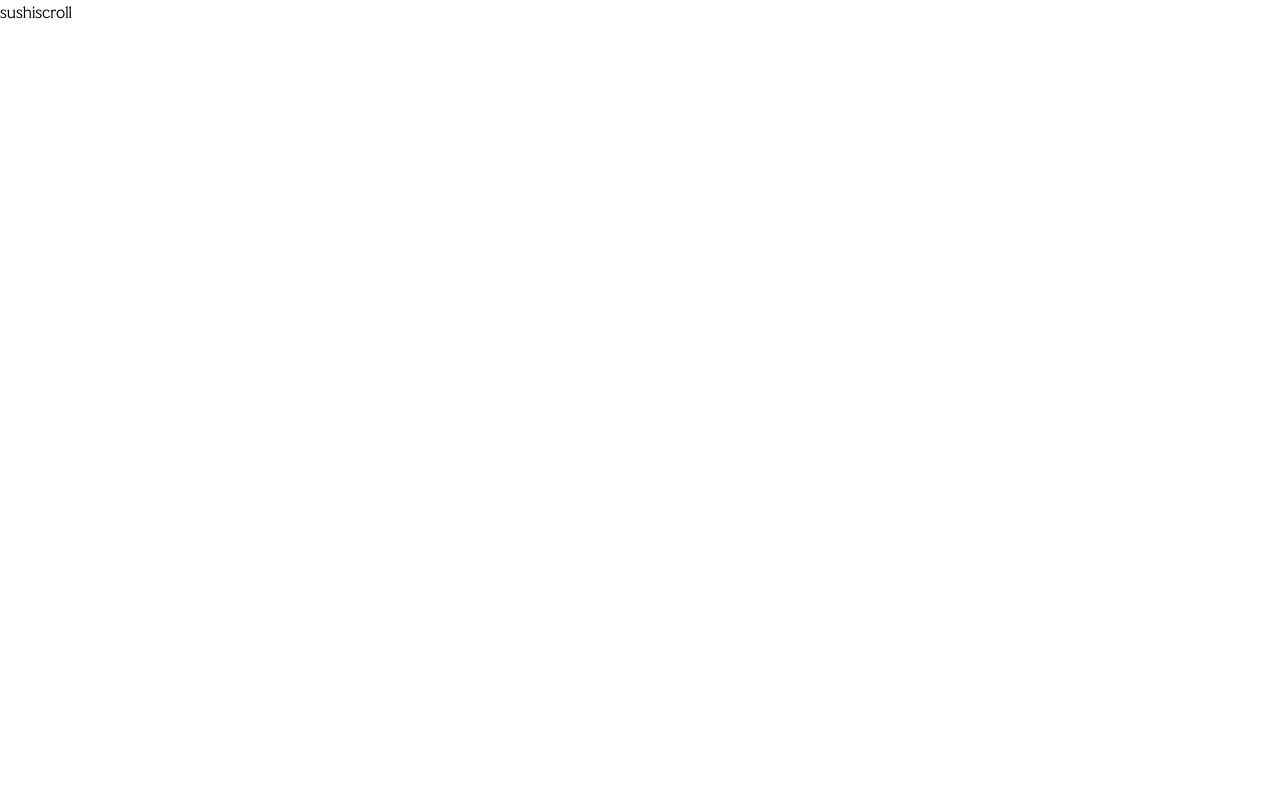
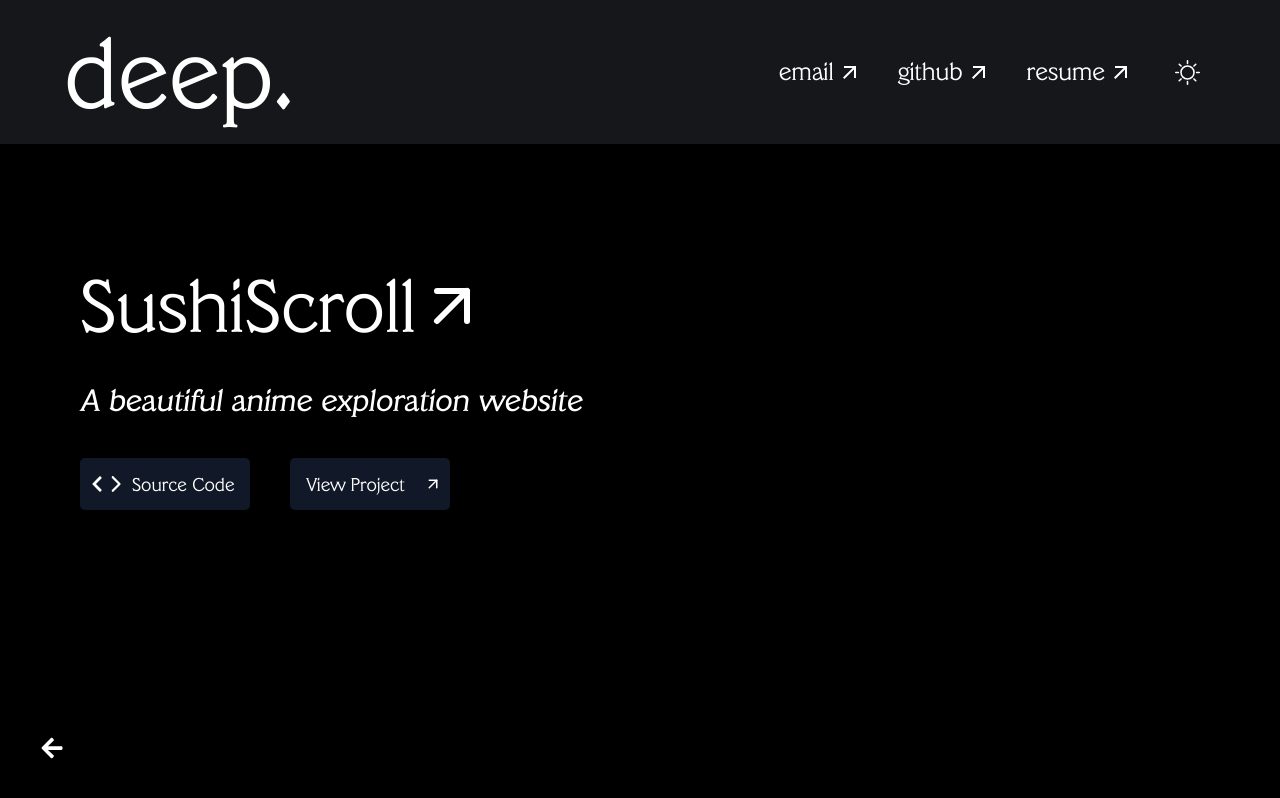
Before and after one commit to deep-goyal/portfolio, a Next.js app: page /projects/sushiscroll in a window 1280 px wide. Built offline with nearby package versions, Linux system fonts and the light colour scheme.

Commit message:
add other pages and fix routing

```diff
--- a/app/projects/codesphere/page.jsx
+++ b/app/projects/codesphere/page.jsx
@@ -1,3 +1,5 @@
+"use client";
+
 import React from "react";
 import NavBar from "@/app/components/NavBar";
 import { FiArrowUpRight } from "react-icons/fi";
@@ -8,6 +10,10 @@ import Link from "next/link";
 import { FaArrowLeft } from "react-icons/fa";
 
 const CodeSphere = () => {
+  const redirectToGithub = () => {
+    window.open("https://github.com/deep-goyal/codesphere", "_blank");
+  };
+
   return (
     <div className="min-h-screen flex flex-col justify-center p-20 bg-black text-white dark:bg-white dark:text-black">
       <NavBar />
@@ -17,7 +23,10 @@ const CodeSphere = () => {
       <p className="text-3xl mb-10 flex items-center justify-left pjsub">
         Social Media for Developers
       </p>
-      <div className="flex items-center justify-between bg-gray-900 text-white py-3 w-40 px-2 rounded-[5px] cursor-pointer">
+      <div
+        className="flex items-center justify-between bg-gray-900 text-white py-3 w-40 px-2 rounded-[5px] cursor-pointer"
+        onClick={redirectToGithub}
+      >
         <FaChevronLeft />
         <FaChevronRight />
         <p className="px-2 ">Source Code</p>
--- a/app/projects/open-spot-notifier/page.jsx
+++ b/app/projects/open-spot-notifier/page.jsx
@@ -1,7 +1,44 @@
+"use client";
+
 import React from "react";
+import NavBar from "@/app/components/NavBar";
+import { FiArrowUpRight } from "react-icons/fi";
+import "@/styles/projectstyles.css";
+import { FaChevronLeft } from "react-icons/fa";
+import { FaChevronRight } from "react-icons/fa6";
+import Link from "next/link";
+import { FaArrowLeft } from "react-icons/fa";
 
-const page = () => {
-  return <div>page</div>;
+const OpenSpotNotifier = () => {
+  const redirectToGithub = () => {
+    window.open("https://github.com/deep-goyal/open-spot-notifier", "_blank");
+  };
+
+  return (
+    <div className="min-h-screen flex flex-col justify-center p-20 bg-black text-white dark:bg-white dark:text-black">
+      <NavBar />
+      <h2 className="text-7xl mb-10 flex items-center justify-left">
+        Open Spot Notifier <FiArrowUpRight />
+      </h2>
+      <p className="text-3xl mb-10 flex items-center justify-left pjsub">
+        Helps ASU students find a spot during class registration.
+      </p>
+      <div
+        className="flex items-center justify-between bg-gray-900 text-white py-3 w-40 px-2 rounded-[5px] cursor-pointer"
+        onClick={redirectToGithub}
+      >
+        <FaChevronLeft />
+        <FaChevronRight />
+        <p className="px-2 ">Source Code</p>
+      </div>
+
+      <Link href="/">
+        <p className="absolute bottom-10 left-10">
+          <FaArrowLeft />
+        </p>
+      </Link>
+    </div>
+  );
 };
 
-export default page;
+export default OpenSpotNotifier;
--- a/app/projects/portfolio/page.jsx
+++ b/app/projects/portfolio/page.jsx
@@ -1,7 +1,44 @@
+"use client";
+
 import React from "react";
+import NavBar from "@/app/components/NavBar";
+import { FiArrowUpRight } from "react-icons/fi";
+import "@/styles/projectstyles.css";
+import { FaChevronLeft } from "react-icons/fa";
+import { FaChevronRight } from "react-icons/fa6";
+import Link from "next/link";
+import { FaArrowLeft } from "react-icons/fa";
 
-const page = () => {
-  return <div>page2</div>;
+const Portfolio = () => {
+  const redirectToGithub = () => {
+    window.open("https://github.com/deep-goyal/portfolio", "_blank");
+  };
+
+  return (
+    <div className="min-h-screen flex flex-col justify-center p-20 bg-black text-white dark:bg-white dark:text-black">
+      <NavBar />
+      <h2 className="text-7xl mb-10 flex items-center justify-left">
+        Portfolio <FiArrowUpRight />
+      </h2>
+      <p className="text-3xl mb-10 flex items-center justify-left pjsub">
+        A clean, minimal, and robust digital resume.
+      </p>
+      <div
+        className="flex items-center justify-between bg-gray-900 text-white py-3 w-40 px-2 rounded-[5px] cursor-pointer"
+        onClick={redirectToGithub}
+      >
+        <FaChevronLeft />
+        <FaChevronRight />
+        <p className="px-2 ">Source Code</p>
+      </div>
+
+      <Link href="/">
+        <p className="absolute bottom-10 left-10">
+          <FaArrowLeft />
+        </p>
+      </Link>
+    </div>
+  );
 };
 
-export default page;
+export default Portfolio;
--- a/app/projects/sushiscroll/page.jsx
+++ b/app/projects/sushiscroll/page.jsx
@@ -1,7 +1,58 @@
+"use client";
+
 import React from "react";
+import NavBar from "@/app/components/NavBar";
+import { FiArrowUpRight } from "react-icons/fi";
+import "@/styles/projectstyles.css";
+import { FaChevronLeft } from "react-icons/fa";
+import { FaChevronRight } from "react-icons/fa6";
+import Link from "next/link";
+import { FaArrowLeft } from "react-icons/fa";
 
-const page = () => {
-  return <div>sushiscroll</div>;
+const SushiScroll = () => {
+  const redirectToGithub = () => {
+    window.open("https://github.com/deep-goyal/SushiScroll", "_blank");
+  };
+
+  const redirectToSushiScroll = () => {
+    window.open("https://sushi-scroll.vercel.app", "_blank");
+  };
+
+  return (
+    <div className="min-h-screen flex flex-col justify-center p-20 bg-black text-white dark:bg-white dark:text-black">
+      <NavBar />
+      <h2 className="text-7xl mb-10 flex items-center justify-left">
+        SushiScroll <FiArrowUpRight />
+      </h2>
+      <p className="text-3xl mb-10 flex items-center justify-left pjsub">
+        A beautiful anime exploration website
+      </p>
+      <div className="flex justify-left">
+        <div
+          className="flex items-center justify-between text-lg bg-gray-900 mr-10 text-white py-3 w-50 px-2 rounded-[5px] cursor-pointer"
+          onClick={redirectToGithub}
+        >
+          <FaChevronLeft />
+          <FaChevronRight />
+          <p className="px-2 ">Source Code</p>
+        </div>
+
+        <div
+          className="flex items-center justify-between bg-gray-900 text-white py-3 w-40 px-2 rounded-[5px] cursor-pointer"
+          onClick={redirectToSushiScroll}
+        >
+          <p className="px-2 text-lg">View Project</p>
+          <FiArrowUpRight className="text-lg" />
+        </div>
+      </div>
+
+      <Link href="/">
+        <p className="absolute bottom-10 left-10">
+          <FaArrowLeft />
+        </p>
+      </Link>
+    </div>
+  );
 };
 
-export default page;
+export default SushiScroll;
```
